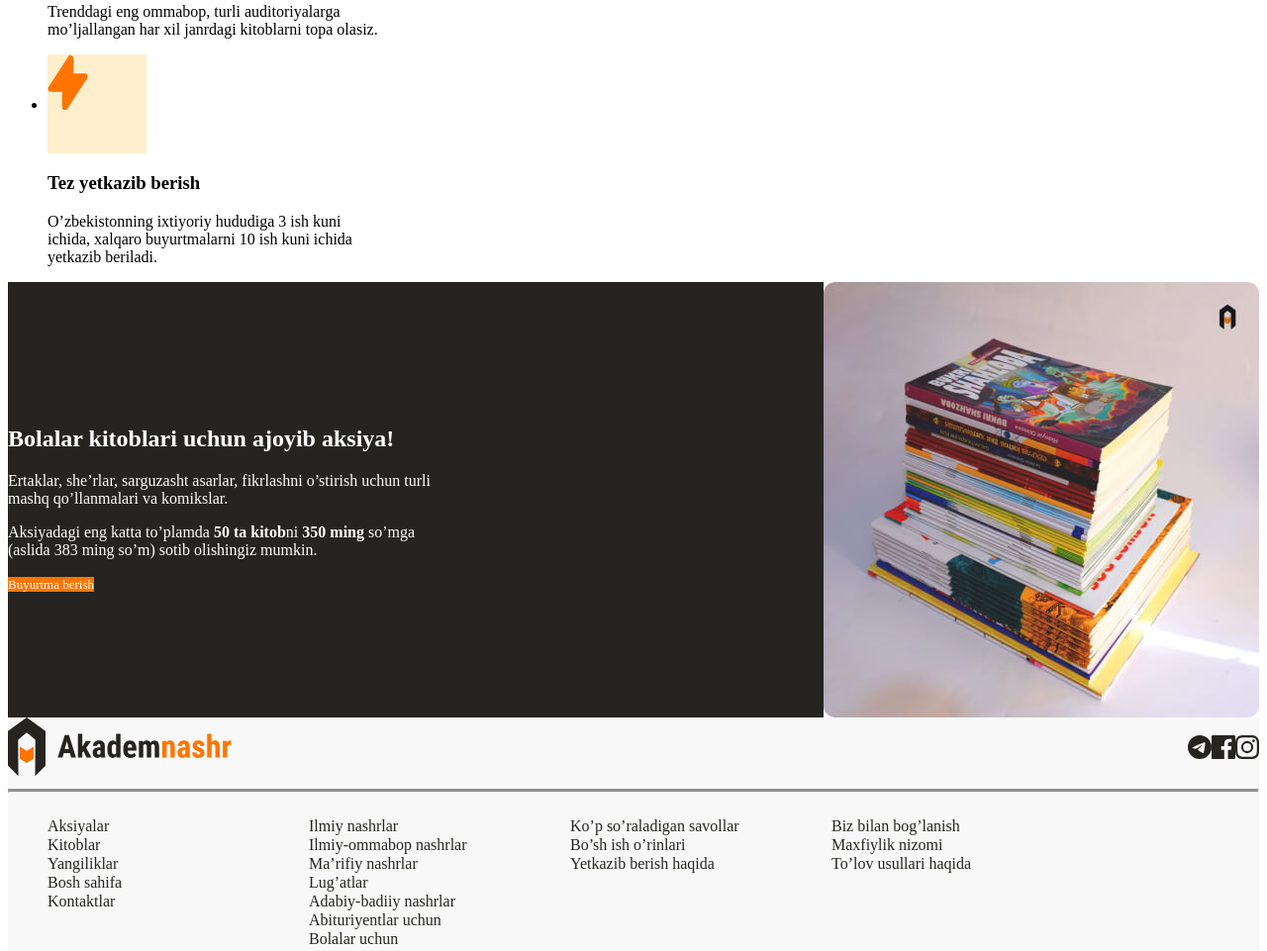
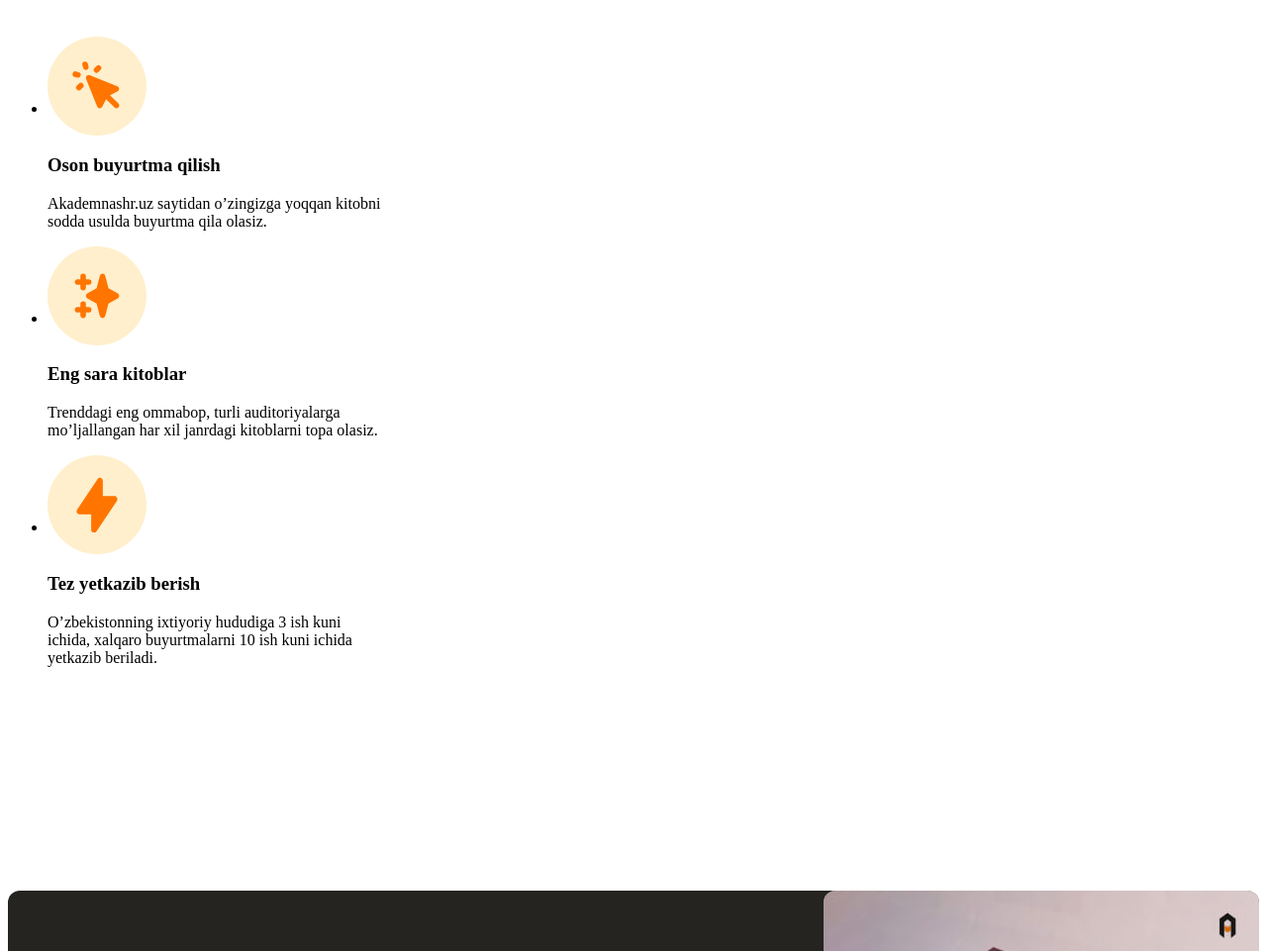
Before and after one commit to abdusayffrontends/akademnashr, a plain HTML site: page index.html in a window 1280 px wide. Shown: the part 1273-2234 px from the top of the page at 99% size. Drawn offline with Linux system fonts and the light colour scheme.

Commit message:
Add padding, border,display and border-radius styles

```diff
--- a/css/styles.css
+++ b/css/styles.css
@@ -14,7 +14,11 @@
     display: flex;
     justify-content: space-between;
     align-items: center;
+    padding-top: 16px;
+    padding-bottom: 16px;
+    border-top: 5px solid #ff7500;
     background-color: #fff;
+
 }
 
 .logo-link{
@@ -32,6 +36,7 @@
 
 .sitenav-list{
     display: flex;
+    padding: 0%;
     list-style: none;
 }
 
@@ -57,12 +62,16 @@
 }
 
 .main-link{
+    display: inline-block;
+    padding: 12px 24px;
+    border-radius: 4px;
     font-size: 13px;
     line-height: 15px;
+    font-weight: bold;
     background-color: #ff7500;
     color: #fff;
     text-decoration: none;
-transition: opacity o.4s ease;
+    transition: opacity 0.4s ease;
 }
 
 .main-link:hover{
@@ -78,6 +87,8 @@ transition: opacity o.4s ease;
     display: flex;
     justify-content: space-between;
     align-items: center;
+    padding-top: 80px;
+    padding-bottom: 80px;
     background-color: #252420;
     color: #fff ;
 }
@@ -89,6 +100,7 @@ transition: opacity o.4s ease;
 .orange-line{
     width: 80px;
     height: 3px;
+    border: none;
     background-color: #ff7500;
 }
 
@@ -101,6 +113,12 @@ transition: opacity o.4s ease;
 .hero-img {
     width: 510px;
     height: 510px;
+    border-radius: 8px;
+}
+
+.features{
+    padding-top: 210px;
+    padding-bottom: 210px;
 }
 
 .features-heading{
@@ -114,6 +132,7 @@ transition: opacity o.4s ease;
 .features-list {
     display: flex;
     justify-content: space-between;
+    padding: 0%;
     list-style: none;
 }
 
@@ -122,8 +141,12 @@ transition: opacity o.4s ease;
 }
 
 .feature-icon-wrapper{
+    display: flex;
+    justify-content: center;
+    align-items: center;
     width: 100px;
     height: 100px;
+    border-radius: 50%;
     background-color: rgba(255, 177,0,0.2);
 }
 
@@ -136,6 +159,7 @@ transition: opacity o.4s ease;
     display: flex;
     justify-content: space-between;
     align-items: center;
+    border-radius: 12px;
     background-color: #252420;
     color:#fff
 }
@@ -157,10 +181,13 @@ transition: opacity o.4s ease;
 .promo-img{
     width: 440px;
     height: 440px;
+    border-radius: 12px;
     object-fit: cover;
 }
 
 .site-footer{
+    padding-top: 56px;
+    padding-bottom: 56px;
     background-color: #f8f8f8;
 }
 
@@ -171,12 +198,14 @@ transition: opacity o.4s ease;
 }
 
 .site-footer ul{
+    padding: 0;
     list-style: none;
 }
 
 .site-footer-socials{
     display: flex;
     align-items: center;
+    padding: 0;
 }
 
 .site-footer-socials a {
@@ -193,6 +222,7 @@ transition: opacity o.4s ease;
 
 .site-footer-divider{
     height: 2px;
+    border: 0;
     background: rgba(37, 36,32,0.5);
 }
 
```
Lines whose indentation alone changed are shown as unchanged.
